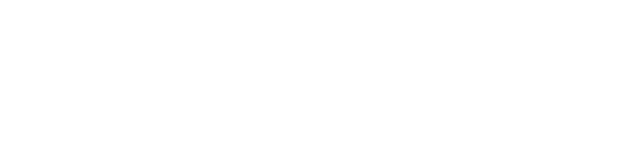
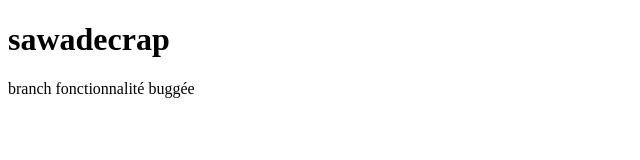
Before and after one commit to VictorChristolommePylTech/initgittest, a plain HTML site: page index.html in a window 1280 px wide. Shown: the whole page, without its empty margins (0-640 px from the left). Drawn offline with Linux system fonts and the light colour scheme.

Commit message:
premier commit de la branche bugg

```diff
--- a/index.html
+++ b/index.html
@@ -6,6 +6,7 @@
   <title>Document</title>
 </head>
 <body>
-
+  <h1>sawadecrap</h1>
+  <p>branch fonctionnalité buggée</p>
 </body>
 </html>
```
